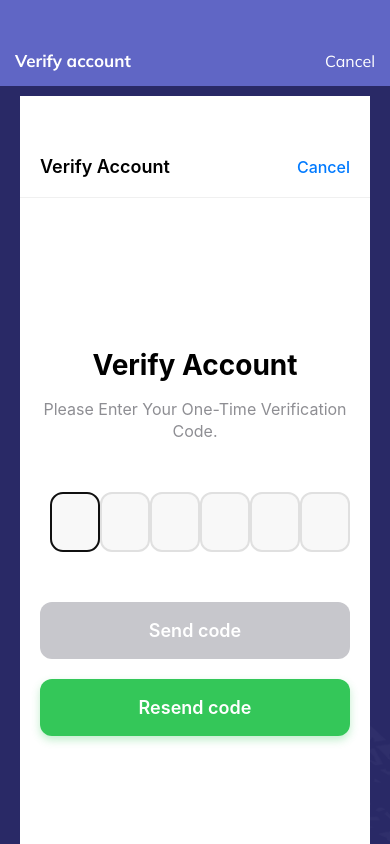
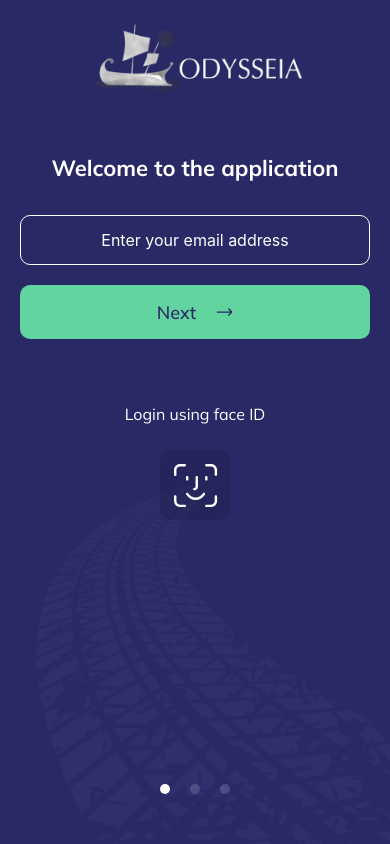
Before and after one commit to tarzan-1984/odyssea-react-native, a React Native app: screen / in a window 390 px wide. Built offline with nearby package versions, Linux system fonts and the light colour scheme.

Commit message:
added get otp code request

```diff
--- a/src/features/auth/components/VerifyAccountCodeScreen.tsx
+++ b/src/features/auth/components/VerifyAccountCodeScreen.tsx
@@ -14,7 +14,7 @@ const { width } = Dimensions.get('window');
  * Based on the design with header, code input fields, and action buttons
  */
 export default function VerifyAccountCodeScreen({ navigation, route }: Props) {
-  const { method = 'email', contact = 'test@example.com' } = route.params || {};
+  const { method, contact } = route.params;
   const [code, setCode] = useState(['', '', '', '', '', '']);
   const inputRefs = useRef<TextInput[]>([]);
 
--- a/src/navigation/AuthStack.tsx
+++ b/src/navigation/AuthStack.tsx
@@ -21,7 +21,7 @@ const Stack = createNativeStackNavigator<AuthStackParamList>();
 export default function AuthStack() {
   return (
     <Stack.Navigator
-      initialRouteName="VerifyAccountCode"
+      initialRouteName="Splash"
       screenOptions={{
         headerShown: false, // Hide header for auth screens
         gestureEnabled: false, // Disable swipe back gesture
--- a/src/types/navigation.ts
+++ b/src/types/navigation.ts
@@ -11,7 +11,7 @@ export type AuthStackParamList = {
   ResetPassword: undefined;
   VerifyAccountMethod: undefined;
   SendCodeTo: undefined;
-  VerifyAccountCode: { method?: 'call' | 'sms' | 'email'; contact?: string };
+  VerifyAccountCode: { method: 'call' | 'sms' | 'email'; contact: string };
   FinalVerify: undefined;
 };
 
```
